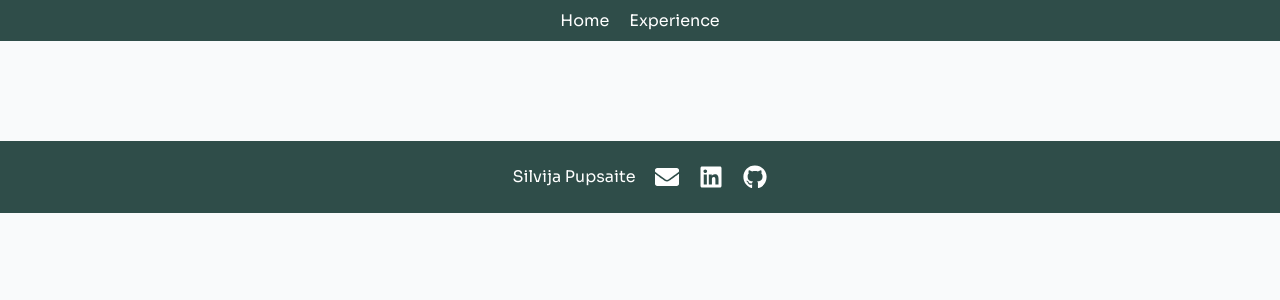
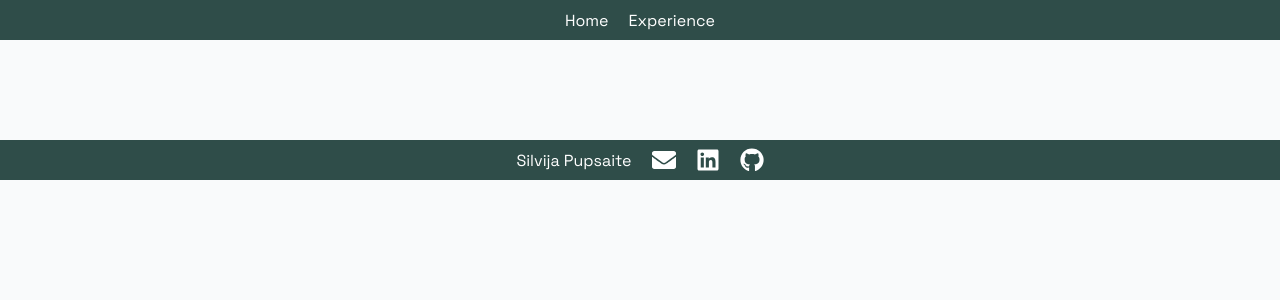
Before and after one commit to pusilvija/portfolio, a React (Create React App) app: page / in a window 1280 px wide. Shown: the top 300 px of the page. Built offline with nearby package versions, Linux system fonts and the light colour scheme; the HTML template or start-up script is replaced by a standard one.

Commit message:
navbar footer fixes

```diff
--- a/public/index.html
+++ b/public/index.html
@@ -5,13 +5,13 @@
     <link rel="icon" href="%PUBLIC_URL%/favicon.ico" />
     <meta name="viewport" content="width=device-width, initial-scale=1" />
     <meta name="theme-color" content="#000000" />
-    <link href="https://fonts.googleapis.com/css2?family=Sora&display=swap" rel="stylesheet">
+    <link href="https://fonts.googleapis.com/css2?family=Space+Grotesk:wght@400;500;600&display=swap" rel="stylesheet">
     <meta
       name="description"
       content="Web site created using create-react-app"
     />
     <link rel="apple-touch-icon" href="%PUBLIC_URL%/logo192.png" />
-    <meta name="viewport" content="width=device-width, initial-scale=1, shrink-to-fit=no">
+    <!-- <meta name="viewport" content="width=device-width, initial-scale=1, shrink-to-fit=no"> -->
     <!--
       manifest.json provides metadata used when your web app is installed on a
       user's mobile device or desktop. See https://developers.google.com/web/fundamentals/web-app-manifest/
--- a/src/App.css
+++ b/src/App.css
@@ -15,7 +15,7 @@
 body {
   background-color: var(--background-color);
   color: var(--text-color);
-  font-family: 'Sora', sans-serif;
+  font-family: 'Space Grotesk', sans-serif;
 }
 
 .container {
--- a/src/components/About.css
+++ b/src/components/About.css
@@ -20,7 +20,6 @@
 .about-section h2 {
   font-size: 2.5rem;
   color: var(--primary-color);
-  font-family: 'Lora', serif;
   text-align: left;
 }
 
--- a/src/components/Footer.css
+++ b/src/components/Footer.css
@@ -2,10 +2,10 @@
     background-color: var(--primary-color);
     color: var(--white);
     text-align: center;
-    line-height: 40px;
     display: flex;
     align-items: center;
     justify-content: center;
     gap: 20px;
     margin-top: 100px;
+    height: 40px;
 }
--- a/src/components/Header.css
+++ b/src/components/Header.css
@@ -11,7 +11,7 @@
 .header h1 {
   margin: 0;
   font-size: 2.5rem;
-  font-weight: 200;
+  font-weight: 300;
 }
 
 .header p {
--- a/src/components/Navbar.css
+++ b/src/components/Navbar.css
@@ -3,6 +3,7 @@
   justify-content: center;
   background-color: var(--primary-color);
   padding: 10px 20px;
+  height: 20px;
 }
 
 .navbar ul {
--- a/src/components/Projects.css
+++ b/src/components/Projects.css
@@ -25,7 +25,6 @@
   margin-bottom: 20px;
   padding-top: 20px;
   color: var(--primary-color);
-  font-family: 'Lora', serif;
   text-align: left;
 }
 
```
